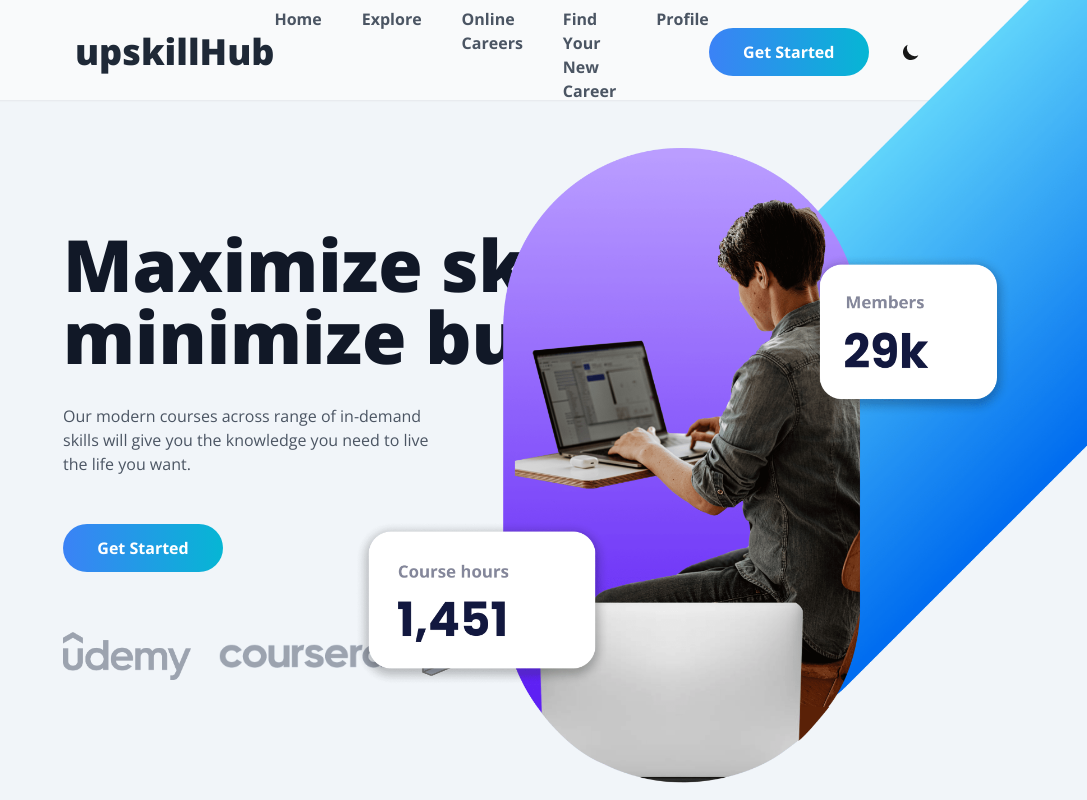
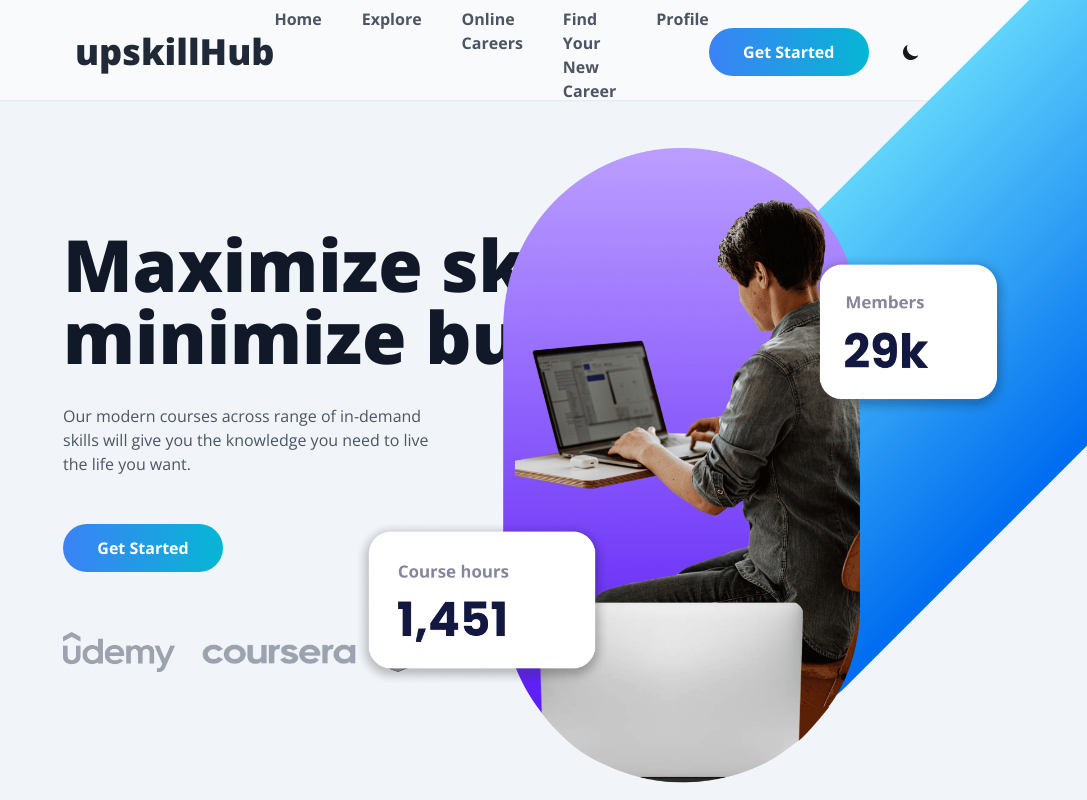
Before and after one commit to johncanero/upskill-hub, a Next.js app: page / in a window 1280 px wide. Shown: the top 800 px of the page, without its empty margins (193-1280 px from the left). Built offline with nearby package versions, Linux system fonts and the light colour scheme.

Commit message:
Update Framer Motion Landing Home Page

```diff
--- a/src/sections/Header.tsx
+++ b/src/sections/Header.tsx
@@ -1,9 +1,12 @@
 import React from "react";
 import Link from "next/link";
 import Image from "next/image";
+// Dark Theme Effect
 import { useTheme } from "next-themes";
 import { useState, useEffect } from "react";
 import Button from "@/components/Button";
+// Framer-Motion
+import { motion } from "framer-motion"
 
 const Header = () => {
   // Dark Theme
@@ -59,7 +62,13 @@ const Header = () => {
 
           {/* Heading Title */}
           <div className="flex">
-            <div className="flex">
+            <motion.div
+              initial={{ opacity: 0 }}
+              whileInView={{ opacity: 1 }}
+              transition={{
+                duration: 0.6,
+              }}
+              className="flex">
               <Link
                 target="_blank"
                 rel="noopener noreferrer"
@@ -77,7 +86,7 @@ const Header = () => {
                   upskillHub
                 </h1>
               </Link>
-            </div>
+            </motion.div>
           </div>
 
           {/* Pages */}
--- a/src/sections/Hero.tsx
+++ b/src/sections/Hero.tsx
@@ -9,7 +9,14 @@ const Hero = () => {
     <div>
       <div>
         <div className='mx-6 md:mx-12 lg:mx-0 lg:ml-64'>
-          <h1 className='mt-12 text-4xl font-extrabold text-gray-900 dark:text-gray-100 md:mt-32 md:max-w-sm lg:max-w-2xl md:text-4xl lg:text-7xl font-OpenSans'>Maximize skill, minimize budget</h1>
+          <motion.div
+            initial={{ opacity: 0 }}
+            whileInView={{ opacity: 1 }}
+            transition={{
+              duration: 0.6,
+            }}>
+            <h1 className='mt-12 text-4xl font-extrabold text-gray-900 dark:text-gray-100 md:mt-32 md:max-w-sm lg:max-w-2xl md:text-4xl lg:text-7xl font-OpenSans'>Maximize skill, minimize budget</h1>
+          </motion.div>
 
           <p className='mt-8 text-base text-gray-600 md:text-sm lg:text-base md:max-w-xs lg:max-w-sm dark:text-gray-400 font-OpenSans'>Our modern courses across range of in-demand skills will give you the knowledge you need to live the life you want.</p>
 
@@ -29,8 +36,8 @@ const Hero = () => {
             initial={{ opacity: 0, scale: 1.5 }}
             animate={{ opacity: 1, scale: 1 }}
             transition={{
-              delay: 0.3,
-              duration: 0.6,
+              delay: 0.6,
+              duration: 1,
             }}
           >
             {/* Mobile */}
@@ -60,8 +67,14 @@ const Hero = () => {
 
 
           {/* Sponsors */}
-          <div className='justify-center mt-12 text-center md:flex md:flex-wrap md:justify-start md:mx-0'>
-
+          <motion.div
+            initial={{ y: 5, opacity: 0 }}
+            animate={{ y: 0, opacity: 1 }}
+            transition={{
+              delay: 0.6,
+              duration: 1,
+            }}
+            className='justify-center mt-12 text-center md:flex md:flex-wrap md:justify-start md:mx-0'>
             {/* Udemy */}
             <Link
               // target="_blank"
@@ -73,7 +86,7 @@ const Hero = () => {
                 width={110}
                 height={100}
                 alt="Udemy Logo"
-                className="mx-auto mt-3 md:mx-0 md:mr-4 lg:h-12 lg:w-32"
+                className="mx-auto mt-3 md:mx-0 md:mr-4 lg:h-10 lg:w-28"
               />
             </Link>
 
@@ -88,7 +101,7 @@ const Hero = () => {
                 width={110}
                 height={100}
                 alt="Coursera Logo"
-                className="w-32 mx-auto mt-10 md:mr-4 md:mt-6 lg:w-48 lg:h-6 md:mx-0"
+                className="w-32 mx-auto mt-10 md:mr-4 md:mt-6 lg:w-44 lg:h-5 md:mx-0"
               />
             </Link>
 
@@ -103,10 +116,10 @@ const Hero = () => {
                 width={100}
                 height={100}
                 alt="Edukasyon PH Logo"
-                className="w-32 mx-auto mt-10 lg:mt-0 md:mt-2 md:w-28 lg:w-48 lg:h-14 md:mx-0"
+                className="w-32 mx-auto mt-10 lg:mt-1 md:mt-2 md:w-28 lg:w-44 lg:h-12 md:mx-0"
               />
             </Link>
-          </div>
+          </motion.div>
         </div>
       </div>
     </div >
```
